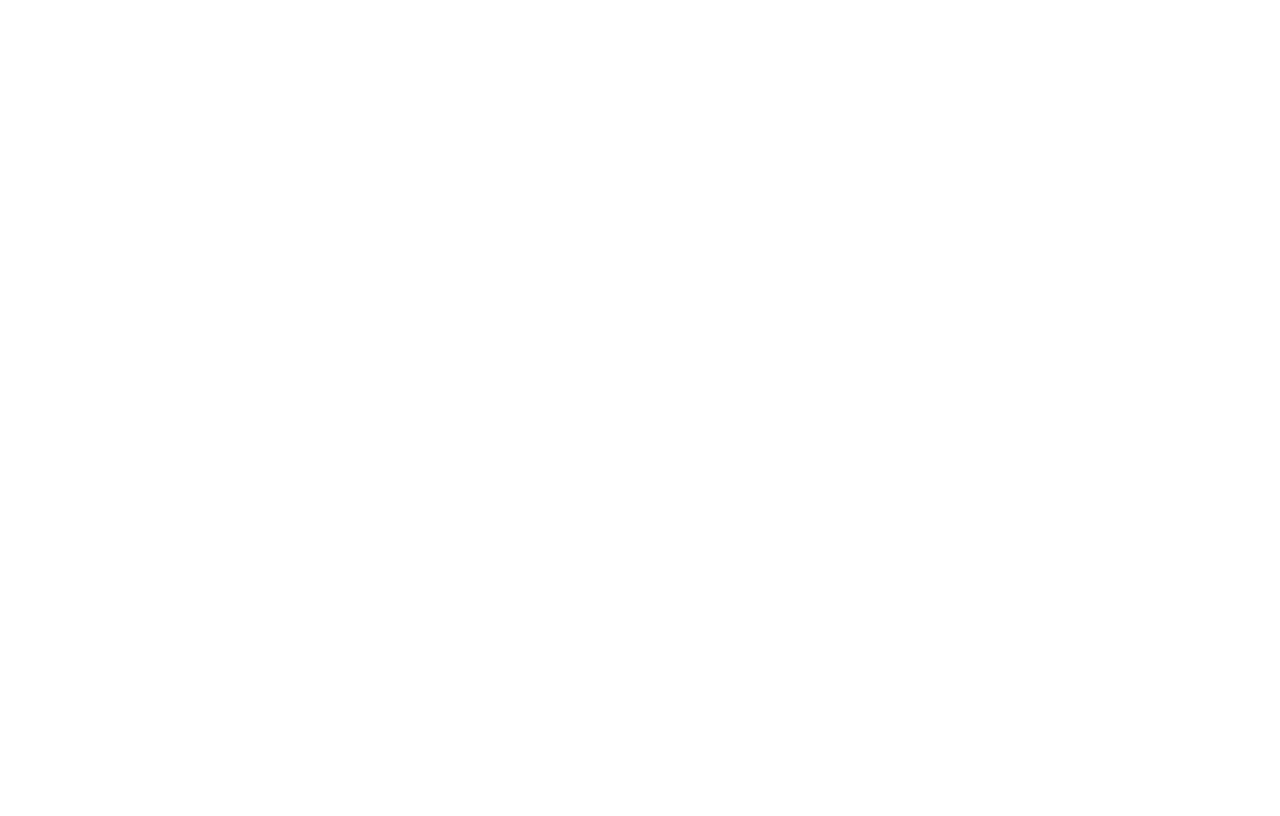
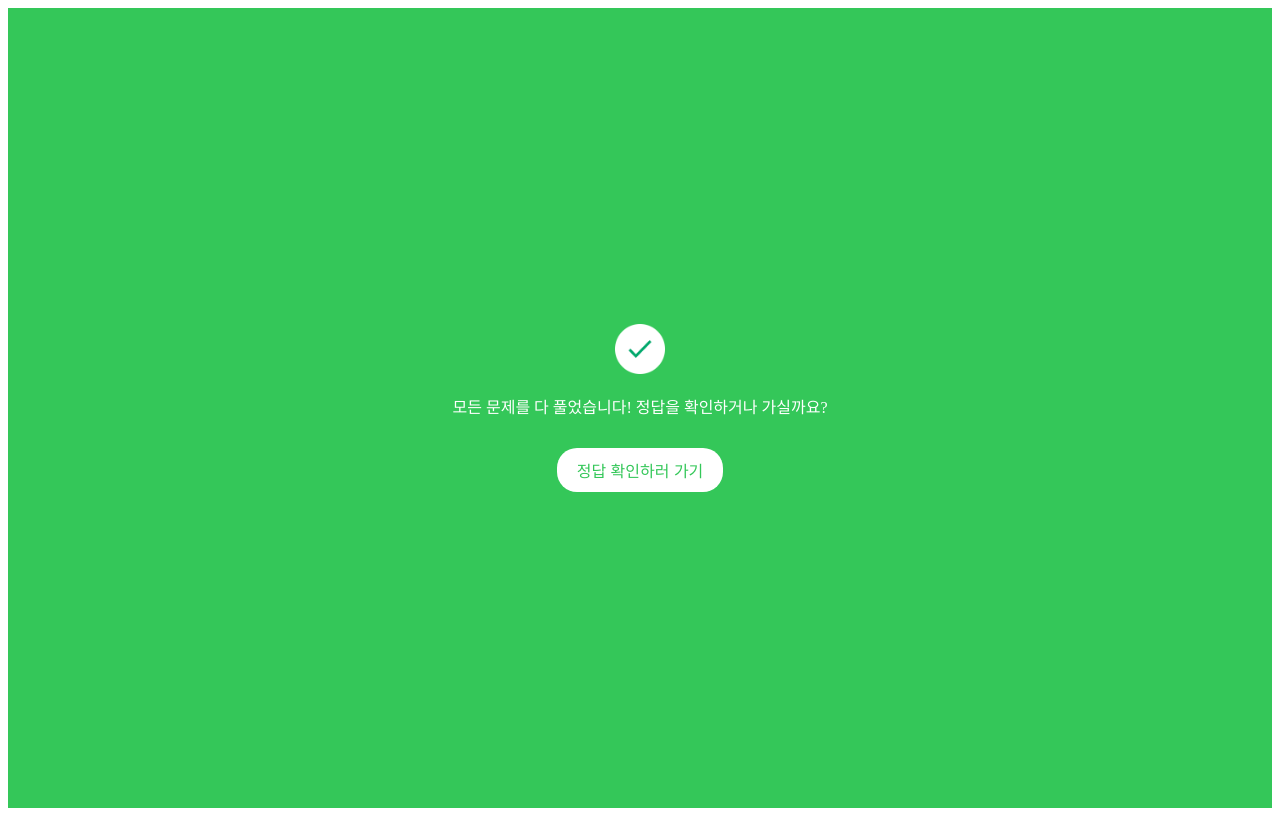
Before and after one commit to dasdfadssda/Handong-Strategy-Part-1, a React (Create React App) app: page /quiz-finish in a window 1280 px wide. Before the commit this address had no page. Built offline with nearby package versions, Linux system fonts and the light colour scheme.

Commit message:
finish quiz

```diff
--- a/src/App.js
+++ b/src/App.js
@@ -5,6 +5,7 @@ import { ThemeProvider } from "./contexts/ThemeContext.js";
 import { theme } from "./Style/theme";
 import MenuPage from "./Page/MenuPage.js";
 import QuizPage from "./Page/QuizPage.js";
+import QuizCompletionScreen from "./Components/App/quizcomplete.js";
 
 function App() {
   return (
@@ -16,6 +17,7 @@ function App() {
           <Route path="/" element={<HomePage />} />
           <Route path="/order" element={<MenuPage />} />
           <Route path="/quiz" element={<QuizPage />} />
+          <Route path="/quiz-finish" element={<QuizCompletionScreen />} />
         </Routes>
       </Router>
     </ThemeProvider>
--- a/src/Components/App/Quiz.js
+++ b/src/Components/App/Quiz.js
@@ -2,6 +2,7 @@ import React, { useState, useEffect } from "react";
 import styled from "styled-components";
 import questions from "../../model/Question"; // 문제 목록 가져오기
 import ProgressComponent from "./quizNum";
+import { useNavigate } from "react-router-dom";
 
 const Container = styled.div`
   display: flex;
@@ -125,8 +126,10 @@ function QuizApp() {
   const [currentQuestionIndex, setCurrentQuestionIndex] = useState(0);
   const [selectedAnswer, setSelectedAnswer] = useState(null);
   const [showModal, setShowModal] = useState(false);
-  const [showQuiz, setshowQuiz] = useState(false);
+  const [showQuiz, setShowQuiz] = useState(false);
   const [selectedQuestions, setSelectedQuestions] = useState([]);
+  const [correctAnswersCount, setCorrectAnswersCount] = useState(0);
+  const navigate = useNavigate();
 
   useEffect(() => {
     setSelectedQuestions(selectQuestions());
@@ -137,7 +140,7 @@ function QuizApp() {
       setShowModal(true);
       const timer = setTimeout(() => {
         setShowModal(false);
-        setshowQuiz(true);
+        setShowQuiz(true);
         setSelectedAnswer(null);
       }, 2000);
 
@@ -151,14 +154,26 @@ function QuizApp() {
 
   const handleAnswerClick = (answer) => {
     setSelectedAnswer(answer);
+    // Update correct answers count if the selected answer is correct
+    if (answer === question.answer) {
+      setCorrectAnswersCount((prev) => prev + 1);
+    }
   };
 
   const handleNextQuestion = () => {
+    if (currentQuestionIndex === selectedQuestions.length - 1) {
+      // This is the last question, log the results
+      console.log(
+        `You answered ${correctAnswersCount} out of ${selectedQuestions.length} questions correctly.`
+      );
+      navigate("/quiz-finish");
+    }
+
     setCurrentQuestionIndex(
       (current) => (current + 1) % selectedQuestions.length
     );
     setShowModal(false);
-    setshowQuiz(false);
+    setShowQuiz(false);
   };
 
   return (
--- /dev/null
+++ b/src/Components/App/quizcomplete.js
@@ -0,0 +1,57 @@
+import React from 'react';
+import styled from 'styled-components';
+import checkMark from '../../Asset/check_icon.png';
+
+const Container = styled.div`
+  display: flex;
+  flex-direction: column;
+  justify-content: center;
+  align-items: center;
+  height: 100vh;
+  background-color: #34C759; // Adjust the color to match your design
+`;
+
+const CheckIcon = styled.img`
+  width: 50px; // Adjust size as needed
+`;
+
+const Message = styled.div`
+  color: white;
+  font-size: 16px;
+  margin-top: 20px;
+  text-align: center;
+  padding: 0 20px;
+`;
+
+const Button = styled.button`
+  background-color: white;
+  color: #34C759;
+  font-size: 16px;
+  padding: 10px 20px;
+  border: none;
+  border-radius: 20px;
+  margin-top: 30px;
+  cursor: pointer;
+  outline: none;
+
+  &:hover {
+    background-color: #f0f0f0;
+  }
+`;
+
+function QuizCompletionScreen() {
+  const handleRestart = () => {
+    // Implement restart logic
+    console.log('Restart or review quiz');
+  };
+
+  return (
+    <Container>
+      <CheckIcon src={checkMark} alt="Check Mark" />
+      <Message>모든 문제를 다 풀었습니다! 정답을 확인하거나 가실까요?</Message>
+      <Button onClick={handleRestart}>정답 확인하러 가기</Button>
+    </Container>
+  );
+}
+
+export default QuizCompletionScreen;
--- a/src/Style/theme.js
+++ b/src/Style/theme.js
@@ -2,6 +2,8 @@ import { createGlobalStyle } from "styled-components";
 
 // GlobalStyle을 생성 => 폰트 적용
 export const GlobalStyle = createGlobalStyle`
+
+margin: 0;
 
 // 웹폰트 적용 (내장 폰트를 적용할 경우 개발 환경에 따라 적용이 안되는 경우가 있음)
 @font-face {
```
Also changed, not shown: src/Asset/check_icon.png (added).
